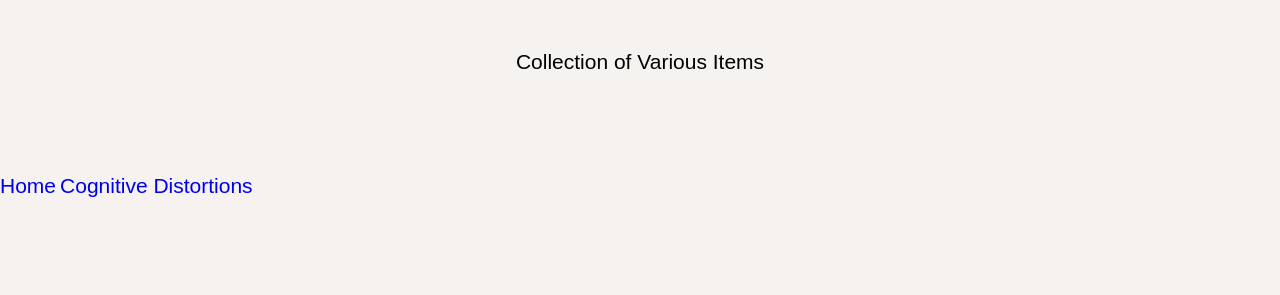
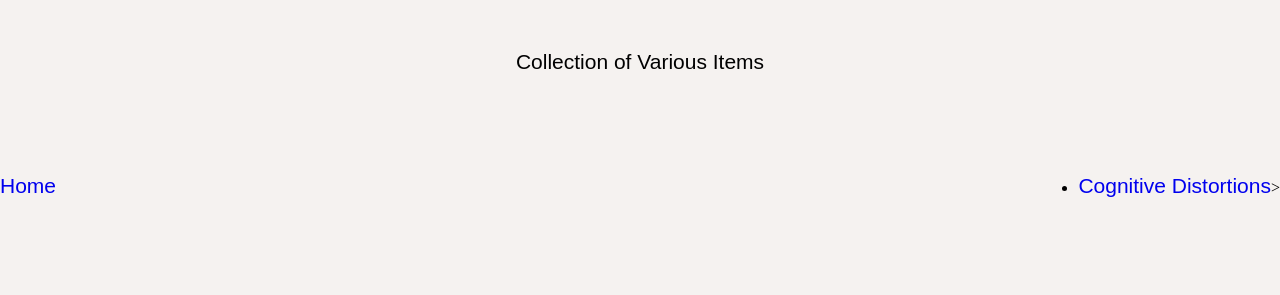
Before and after one commit to ealyapina/ealyapina.github.io, a plain HTML site: page game.html in a window 1280 px wide. Shown: the top 295 px of the page. Drawn offline with Linux system fonts and the light colour scheme; a web font is replaced by a local one.

Commit message:
Update game.html - ul for nav

```diff
--- a/game.html
+++ b/game.html
@@ -12,9 +12,10 @@
   </head>
 <body>
   <header>Collection of Various Items</header>
-  <nav><a href=index.html>Home</a>
-    <a href=game.html>Cognitive Distortions</a>
-  </nav>
+  <nav><ul>
+    <li><a href=index.html>Home</a></li>
+     <li><a href=game.html>Cognitive Distortions</a>></li>
+  </ul></nav>
   <main>
     <h1>Identify Cognitive Distortions</h1>
     <p>This is a quiz-like game about identifying cognitive distortions. It will describe the situations, the thoughts of its participant and the list of cognitive distortions to choose from.</p>
```
